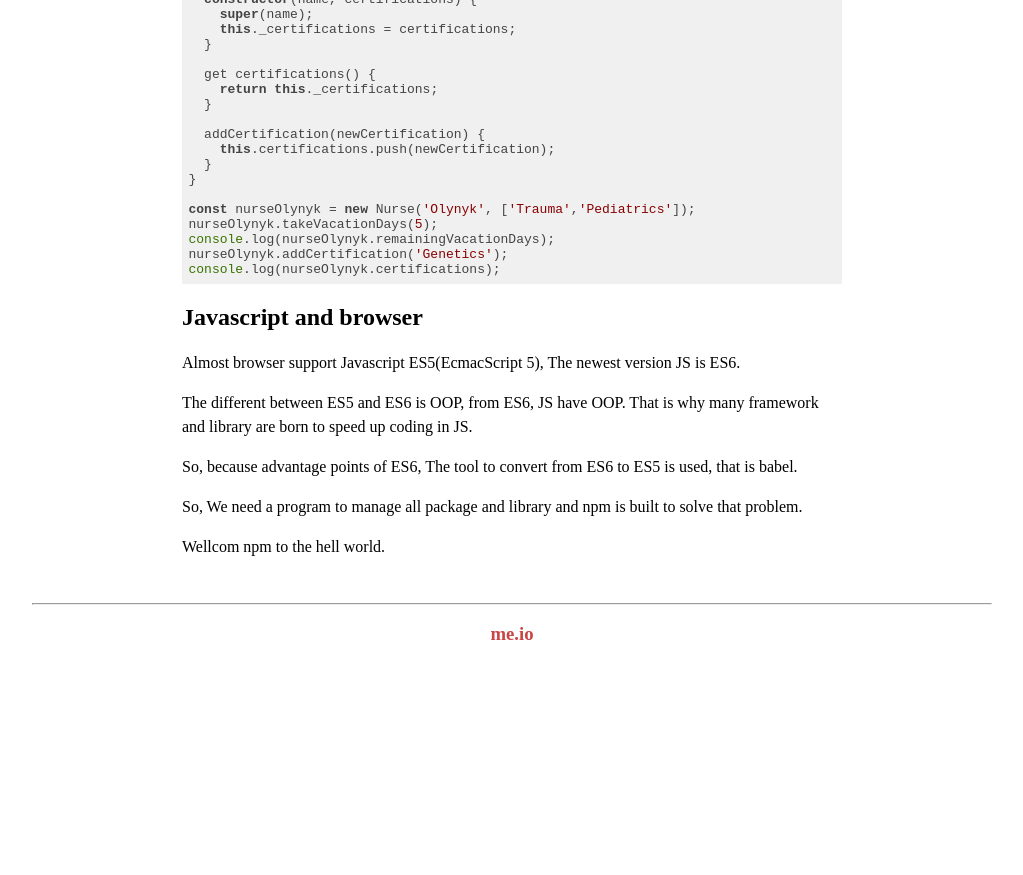
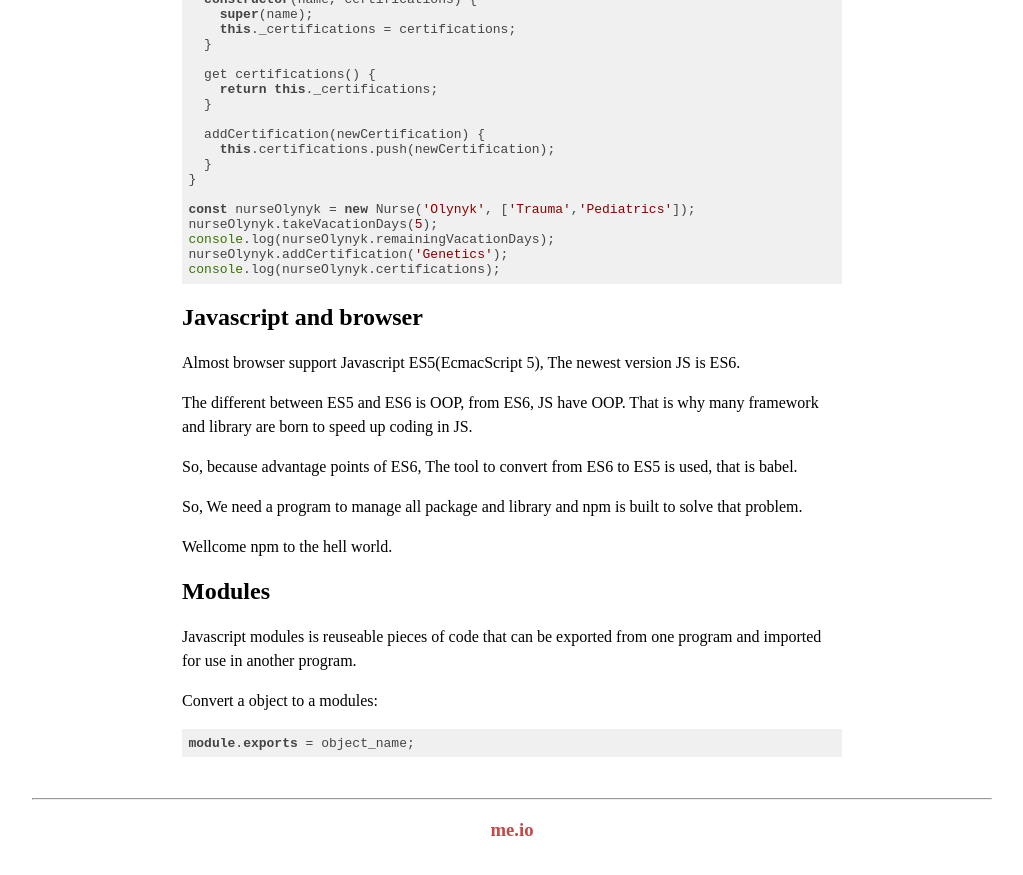
Before and after one commit to congdv/congdv.github.io, a Jekyll site: the page built from _posts/2018-04-20-javascript-note.md, in a window 1280 px wide and 900 px high, scrolled down 2622 px. Shown: the top 875 px of the window, without its empty margins (128-1151 px from the left). Built offline with Jekyll 4.4.1, drawn with Linux system fonts in a browser that asks for light colours; before the commit the page ends 3326 px from its top, so only the background shows below that.

Commit message:
Update 2018-04-20-javascript-note.md

````diff
--- a/_posts/2018-04-20-javascript-note.md
+++ b/_posts/2018-04-20-javascript-note.md
@@ -168,4 +168,12 @@ So, because advantage points of ES6, The tool to convert from ES6 to ES5 is used
 
 So, We need a program to manage all package and library and npm is built to solve that problem.
 
-Wellcom npm to the hell world.
+Wellcome npm to the hell world.
+
+## Modules
+Javascript modules is reuseable pieces of code that can be exported from one program and imported for use in another program.
+
+Convert a object to a modules:
+```
+module.exports = object_name;
+```
````
